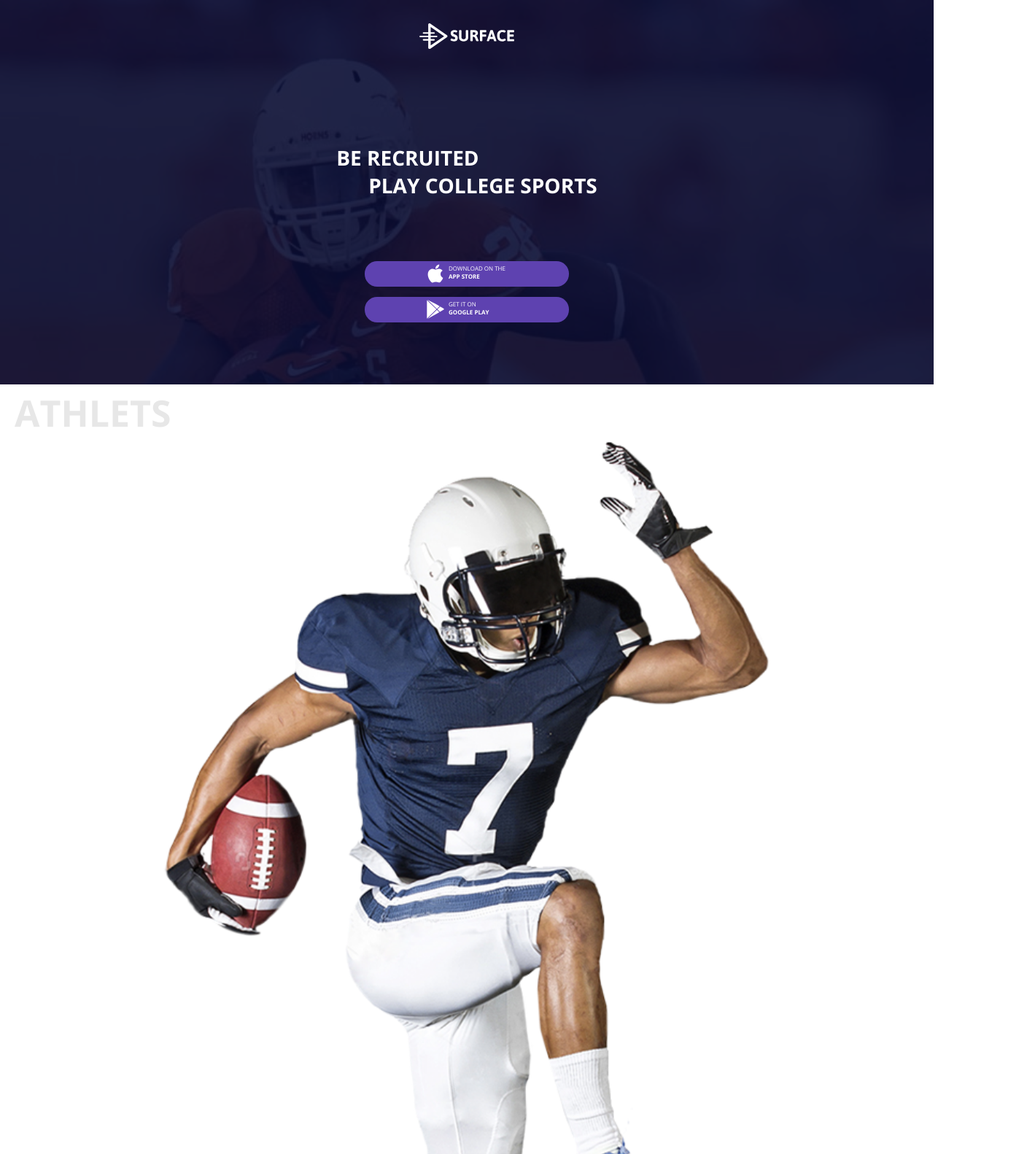
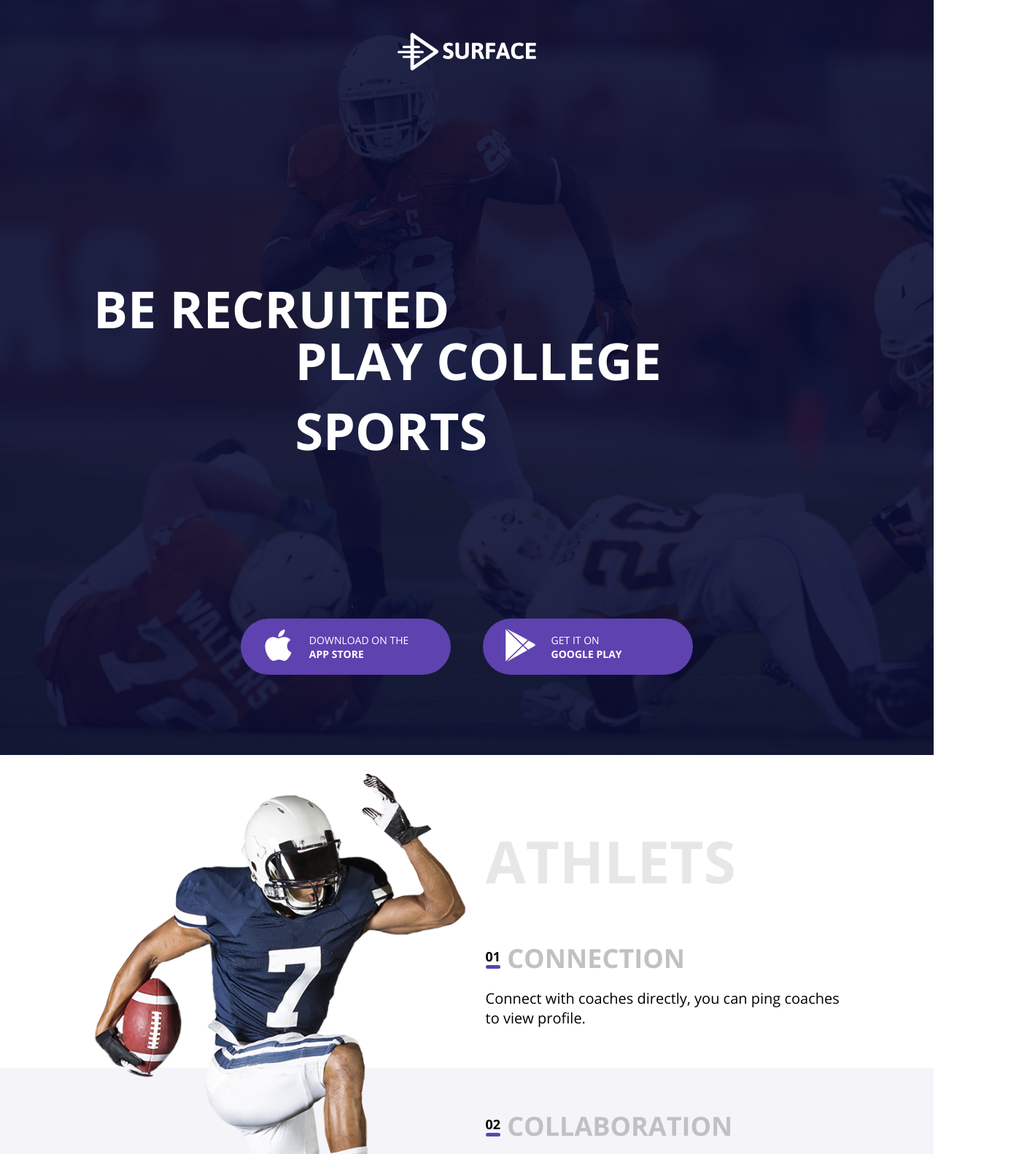
Before and after one commit to AsotikovAnton/College-Sport, a plain HTML site: page index.html in a window 1280 px wide. Shown: the top 1582 px of the page at 73% size, 1408 px wide, since content can reach past the window. Drawn offline with Linux system fonts and the light colour scheme; files whose address does not match are found by name.

Commit message:
Add files via upload

```diff
--- a/css/styles.css
+++ b/css/styles.css
@@ -61,15 +61,12 @@ body {
 }
 
 .main-logo {
+	display: block;
 	width: 130px;
 	height: 35px;
 	margin-left: auto;
 	margin-right: auto;
 	cursor: pointer;
-}
-
-.main-logo-link {
-	display: block;
 }
 
 .main-logo-svg {
@@ -113,6 +110,7 @@ body {
 
 .button-container {
 	display: flex;
+	align-items: center;
 	width: 40%;
 }
 
@@ -305,6 +303,7 @@ body {
 }
 
 .others-heading-number {
+	display: block;
 	font-family: OpenSans-Bold, sans-serif;
 	font-size: 14px;
 	color: #ffffff;
@@ -410,7 +409,7 @@ body {
 	margin-bottom: 80px;
 }
 
-/*_______________Для планшета_______________*/
+/*____________________Для планшета____________________*/
 
 @media screen and (min-width: 641px) and (max-width: 960px) {
 	.header-container {
@@ -464,7 +463,6 @@ body {
 	.app-store-logo-svg, .google-play-logo-svg {
 		width: 45px;
 		height: 45px;
-		fill: #ffffff;
 	}
 
 	.athlets {
@@ -513,16 +511,16 @@ body {
 		position: relative;
 	}
 
+	.heading-players {
+		font-size: 80px;
+		padding-left: 32px;
+	}
+
 	.basketballer-img {
 		width: 55%;
 		position: absolute;
 		right: 0;
 		top: 55px;
-	}
-
-	.heading-players {
-		font-size: 80px;
-		padding-left: 32px;
 	}
 
 	.connection-players, .collaboration-players, .growth-players {
@@ -607,3 +605,172 @@ body {
 		margin-bottom: 55px;
 	}
 }
+
+/*____________________Для декстопа____________________*/
+
+@media screen and (min-width: 961px) {
+	.header {
+		background-image: url(../images/football_1280.jpg);
+	}
+
+	.header-container {
+		padding: 45px 0 110px;
+		margin-left: 10%;
+		margin-right: 10%;
+	}
+
+	.main-logo {
+		width: 190px;
+		height: 55px;
+	}
+
+	.heading {
+		font-size: 70px;
+		margin-top: 275px;
+		margin-bottom: 210px;
+	}
+
+	.heading-end {
+		margin-left: 27%;
+		margin-top: -25px;
+	}
+
+	.header-social-links {
+		flex-direction: row;
+		font-size: 14px;
+	}
+
+	.app-store-link, .google-play-link {
+		width: 310px;
+		height: 77px;
+		display: flex;
+		justify-content: center;
+		align-items: center;
+		border-radius: 40px;
+	}
+
+	.app-store-link {
+		margin-right: 7%;
+		margin-bottom: 0;
+	}
+
+	.button-container {
+		display: flex;
+		width: 80%;
+	}
+
+	.app-store-logo, .google-play-logo {
+		margin-right: 20px;
+	}
+
+	.app-store-logo-svg, .google-play-logo-svg {
+		width: 45px;
+		height: 45px;
+	}
+
+	.athlets {
+		padding-top: 20px;
+		position: relative;
+	}
+
+	.heading-athlets {
+		font-size: 80px;
+		padding-left: 52%;
+		margin-top: 70px;
+	}
+
+	.footballer-img {
+		width: 40%;
+		min-width: 400px;
+		max-width: 566px;
+		position: absolute;
+		left: 10%;
+		top: 20px;
+	}
+
+	.connection-athlets, .collaboration-athlets, .growth {
+		padding-top: 55px;
+		padding-bottom: 55px;
+		padding-left: 52%;
+		padding-right: 10%;
+	}
+
+	.heading-number, .growth-heading-number {
+		font-size: 18px;
+	}
+
+	.heading-number::after, .growth-heading-number::after {
+		width: 20px;
+		height: 5px;
+		border-radius: 3px;
+	}
+
+	.content-title {
+		font-size: 36px;
+	}
+
+	.content-text, .growth-content-text {
+		font-size: 20px;
+	}
+
+	.players {
+		padding-top: 20px;
+		position: relative;
+	}
+
+	.heading-players {
+		font-size: 80px;
+		padding-left: 10%;
+		margin-top: 70px;
+	}
+
+	.basketballer-img {
+		width: 65%;
+		max-width: 991px;
+		position: absolute;
+		right: -10%;
+		top: 20px;
+	}
+
+	.connection-players, .collaboration-players, .growth-players {
+		padding-top: 55px;
+		padding-bottom: 55px;
+		padding-left: 10%;
+		padding-right: 49%;
+	}
+
+	.growth-heading-number-players {
+		font-size: 18px;
+	}
+
+	.growth-heading-number-players::after {
+		width: 20px;
+		height: 5px;
+		border-radius: 3px;
+	}
+
+@media screen and (min-width: 1661px) {
+	.header {
+		background-image: url(../images/football_1920.jpg);
+	}
+
+	.heading {
+		font-size: 90px;
+	}
+
+	.footballer-img {
+		width: 30%;
+		max-width: 566px;
+		position: absolute;
+		left: 20%;
+		top: 20px;
+	}
+
+	.basketballer-img {
+		width: 50%;
+		max-width: 991px;
+		position: absolute;
+		right: 5%;
+		top: 20px;
+	}
+}
```
